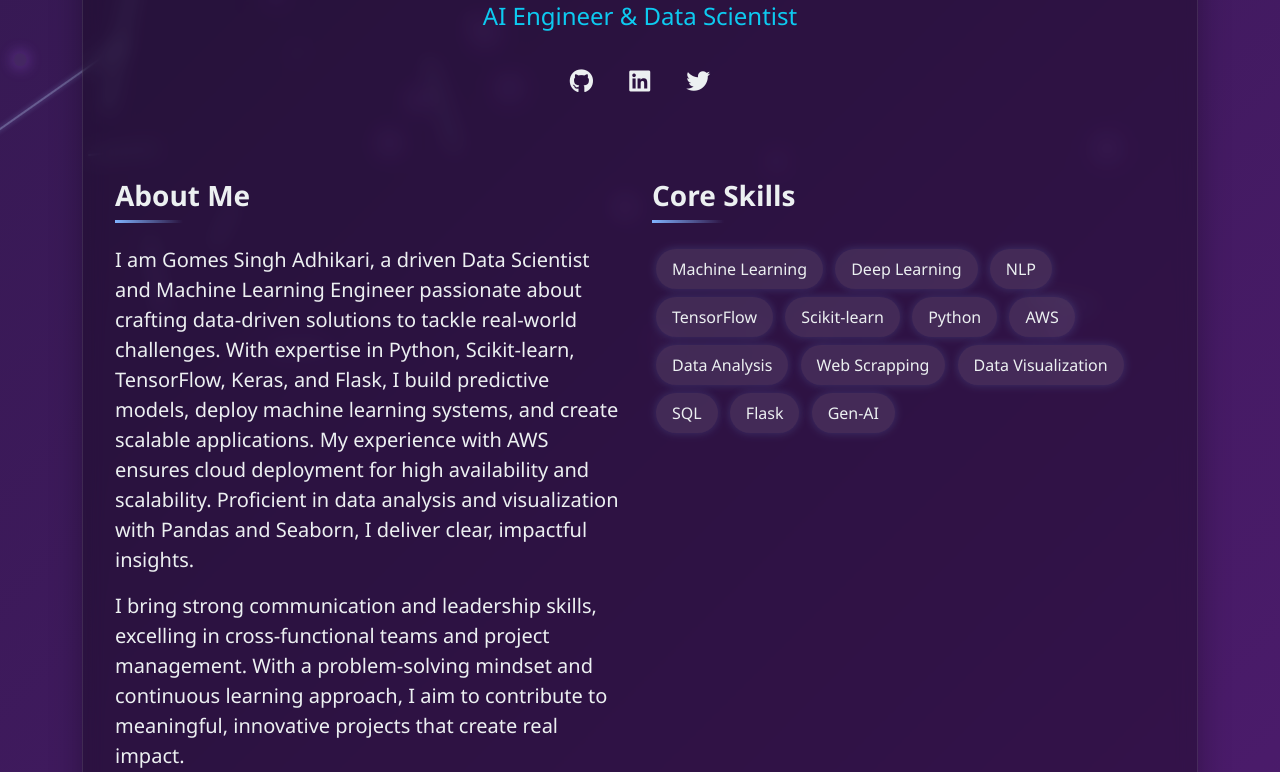
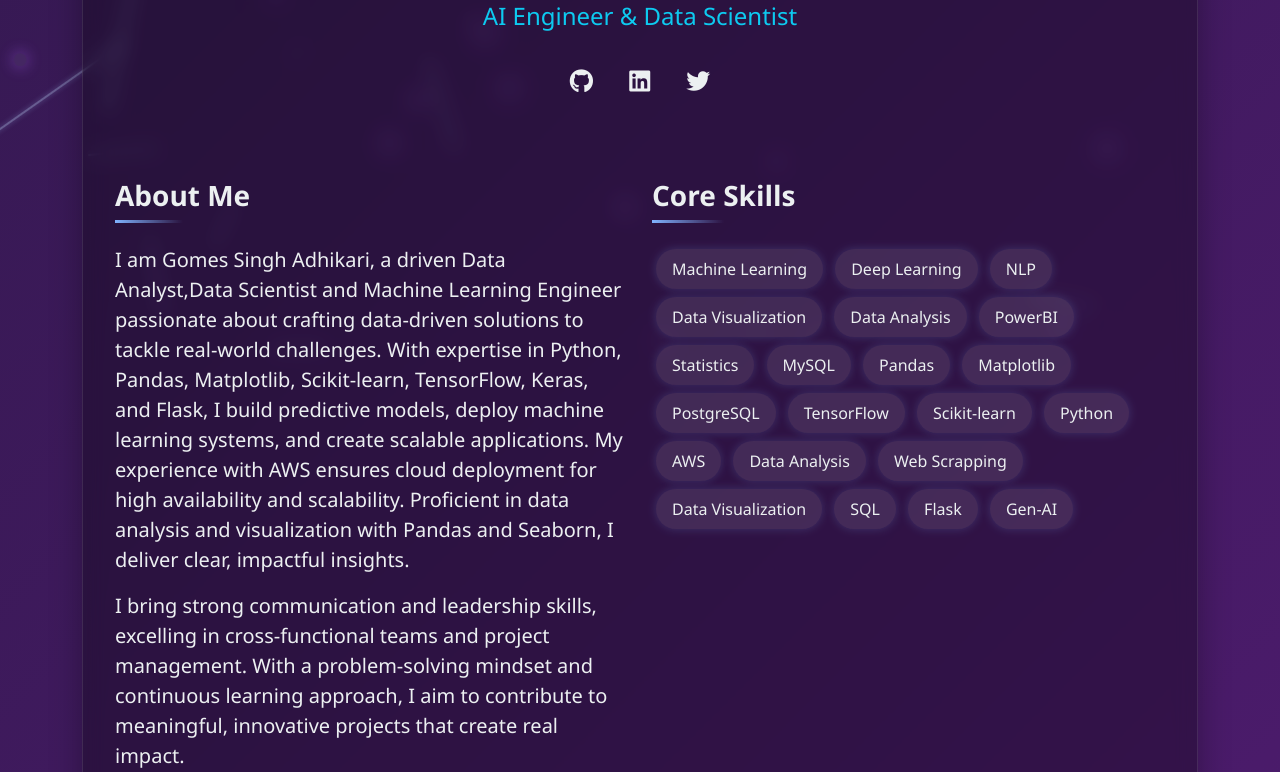
Before and after one commit to GomesAdhikari/Flask-Portfolio-Wesite-GOMES, a Flask app: page / in a window 1280 px wide. Shown: the part 392-1164 px from the top of the page. Run offline with Flask 3, Linux system fonts and the light colour scheme.

Commit message:
changes in skills

```diff
--- a/templates/index.html
+++ b/templates/index.html
@@ -263,7 +263,7 @@
                 <div class="col-md-6">
                     <h3 class="section-title">About Me</h3>
                     <p class="lead">
-                        I am Gomes Singh Adhikari, a driven Data Scientist and Machine Learning Engineer passionate about crafting data-driven solutions to tackle real-world challenges. With expertise in Python, Scikit-learn, TensorFlow, Keras, and Flask, I build predictive models, deploy machine learning systems, and create scalable applications. My experience with AWS ensures cloud deployment for high availability and scalability. Proficient in data analysis and visualization with Pandas and Seaborn, I deliver clear, impactful insights.
+                        I am Gomes Singh Adhikari, a driven Data Analyst,Data Scientist and Machine Learning Engineer passionate about crafting data-driven solutions to tackle real-world challenges. With expertise in Python, Pandas, Matplotlib, Scikit-learn, TensorFlow, Keras, and Flask, I build predictive models, deploy machine learning systems, and create scalable applications. My experience with AWS ensures cloud deployment for high availability and scalability. Proficient in data analysis and visualization with Pandas and Seaborn, I deliver clear, impactful insights.
                     </p>
                     <p class="lead">
                         I bring strong communication and leadership skills, excelling in cross-functional teams and project management. With a problem-solving mindset and continuous learning approach, I aim to contribute to meaningful, innovative projects that create real impact.
@@ -275,6 +275,14 @@
                         <span class="skill-badge">Machine Learning</span>
                         <span class="skill-badge">Deep Learning</span>
                         <span class="skill-badge">NLP</span>
+                        <span class="skill-badge">Data Visualization</span>
+                        <span class="skill-badge">Data Analysis</span>
+                        <span class="skill-badge">PowerBI</span>
+                        <span class="skill-badge">Statistics</span>
+                        <span class="skill-badge">MySQL</span>
+                        <span class="skill-badge">Pandas</span>
+                        <span class="skill-badge">Matplotlib</span>
+                        <span class="skill-badge">PostgreSQL</span>
                         <span class="skill-badge">TensorFlow</span>
                         <span class="skill-badge">Scikit-learn</span>
                         <span class="skill-badge">Python</span>
```
